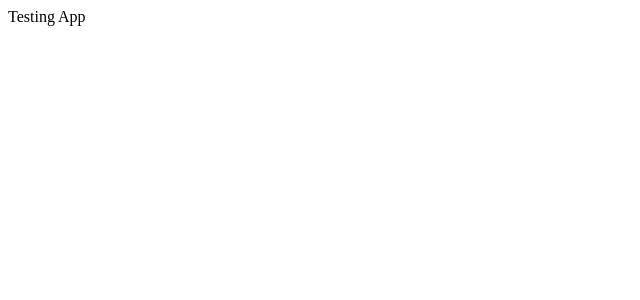
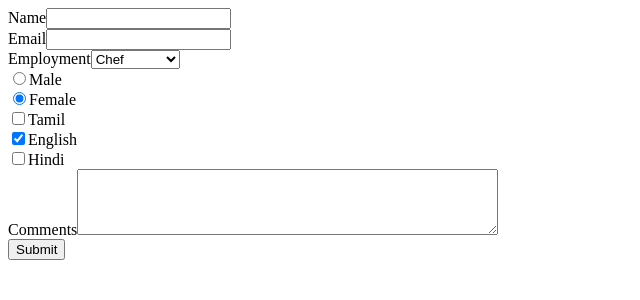
Before and after one commit to uskarthick21/crud-react, a React (Create React App) app: page / in a window 1280 px wide. Shown: the top 300 px of the page, without its empty margins (0-640 px from the left). Built offline with nearby package versions, Linux system fonts and the light colour scheme.

Commit message:
Create form added with default value

```diff
--- a/src/App.js
+++ b/src/App.js
@@ -1,9 +1,10 @@
 import React from 'react'
+import UserCreate from './Component/UserCreate'
 
 function App() {
     return (
         <div>
-            Testing App
+            <UserCreate />
         </div>
     )
 }
--- /dev/null
+++ b/src/Component/UserCreate.js
@@ -0,0 +1,104 @@
+import React, { useState } from 'react';
+
+function UserCreate() {
+
+    const [formData, setFormData] = useState({
+        name: '',
+        email: '',
+        employment: 'chef',
+        gender: 'female',
+        languages: ['english'],
+        comment: ''
+    })
+
+    const handleOnChange = (e) => {
+        console.log(e)
+
+        if (e.target.type === 'checkbox') {
+            console.log("yes")
+            let stateCopy = { ...formData }
+            if (e.target.checked) {
+                stateCopy.languages.push(e.target.value)
+            } else {
+                stateCopy.languages = stateCopy.languages.filter((language) => {
+                    return language !== e.target.value
+                })
+            }
+            setFormData(stateCopy)
+        } else {
+            const { value, name } = e.target;
+            setFormData((state) => ({
+                ...state,
+                [name]: value
+            }))
+        }
+    }
+
+    const handleSubmit = (e) => {
+        e.preventDefault();
+        console.log("forms:", formData)
+    }
+
+    return (
+        <form onSubmit={ handleSubmit }>
+            <div>
+                <label htmlFor="userName">Name</label>
+                <input id="name" onChange={ handleOnChange } name="name" value={ formData.name } />
+            </div>
+            <div>
+                <label htmlFor="email">Email</label>
+                <input id="email" onChange={ handleOnChange } name="email" value={ formData.email } />
+            </div>
+            <div>
+                <label htmlFor="employment">Employment</label>
+                <select onChange={ handleOnChange } value={ formData.employment } name="employment" id="employment">
+                    <option value="software">Software</option>
+                    <option value="chef">Chef</option>
+                    <option value="accountant">Accountant</option>
+                </select>
+            </div>
+            <div>
+                <div>
+                    <input onChange={ handleOnChange } type="radio" value="male" id="male" name="gender" checked={ formData.gender === "male" } />
+                    <label htmlFor="male">Male</label>
+                </div>
+                <div>
+                    <input onChange={ handleOnChange } type="radio" value="female" id="female" name="gender" checked={ formData.gender === "female" } />
+                    <label htmlFor="female">Female</label>
+                </div>
+            </div>
+            <div>
+                <div>
+                    <input onChange={ handleOnChange } type="checkbox" value="tamil" name="languages" id="tamil"
+                        checked={ formData.languages.indexOf('tamil') !== -1 }
+                    />
+                    <label htmlFor="tamil">Tamil</label>
+                </div>
+                <div>
+                    <input onChange={ handleOnChange } type="checkbox" value="english" name="languages" id="english"
+                        checked={ formData.languages.indexOf('english') !== -1 }
+                    />
+                    <label htmlFor="english">English</label>
+                </div>
+                <div>
+                    <input onChange={ handleOnChange } type="checkbox" value="hindi" name="languages" id="hindi"
+                        checked={ formData.languages.indexOf('hindi') !== -1 }
+                    />
+                    <label htmlFor="hindi">Hindi</label>
+                </div>
+            </div>
+            <div>
+                <label htmlFor="comment">
+                    Comments
+                </label>
+                <textarea onChange={ handleOnChange } rows="4" cols="50" value={ formData.comment } name="comment" id="comment" >
+                </textarea>
+            </div>
+            <div>
+                <button type="submit">Submit</button>
+            </div>
+        </form>
+    )
+}
+
+export default UserCreate;
```
